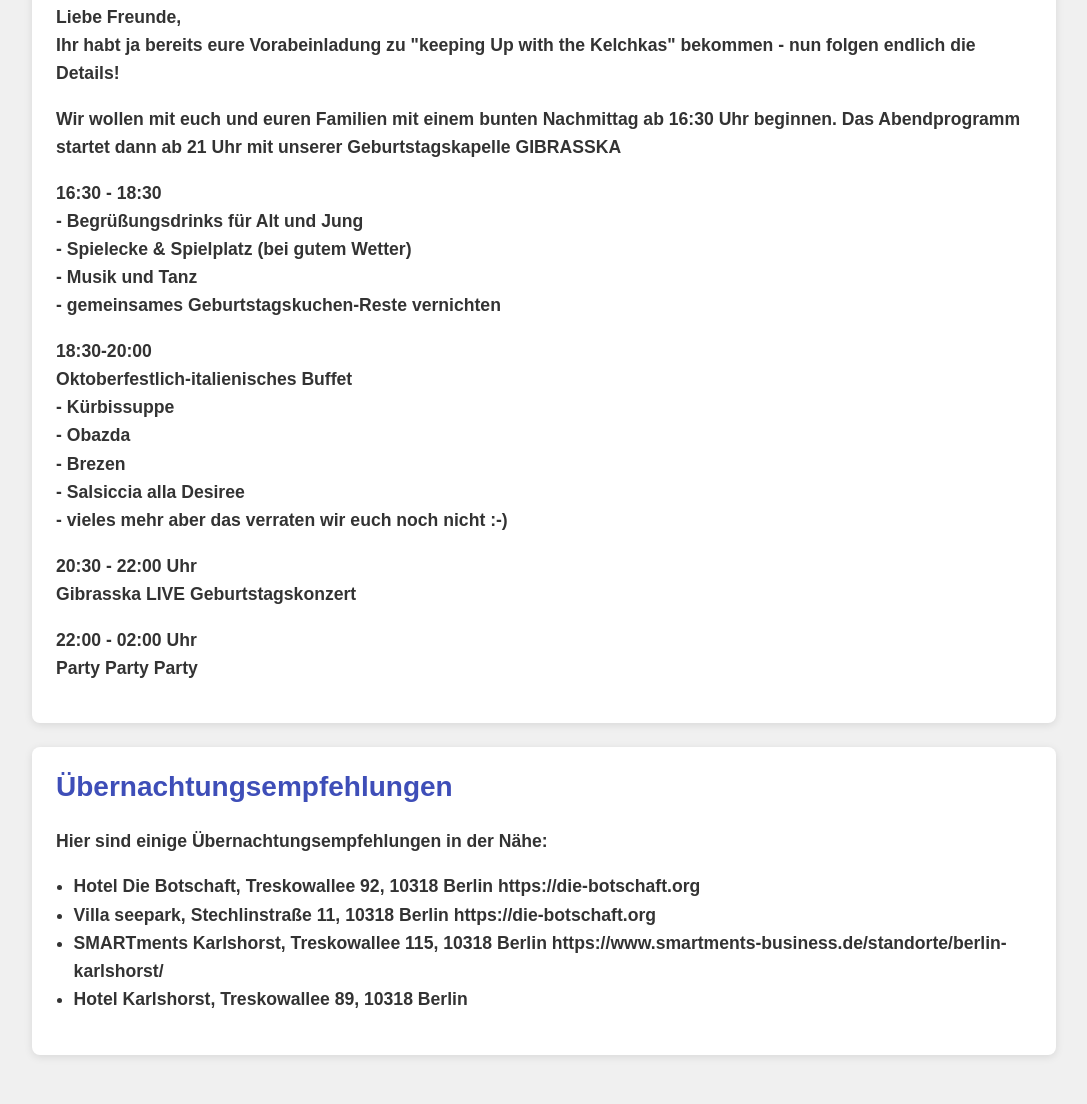
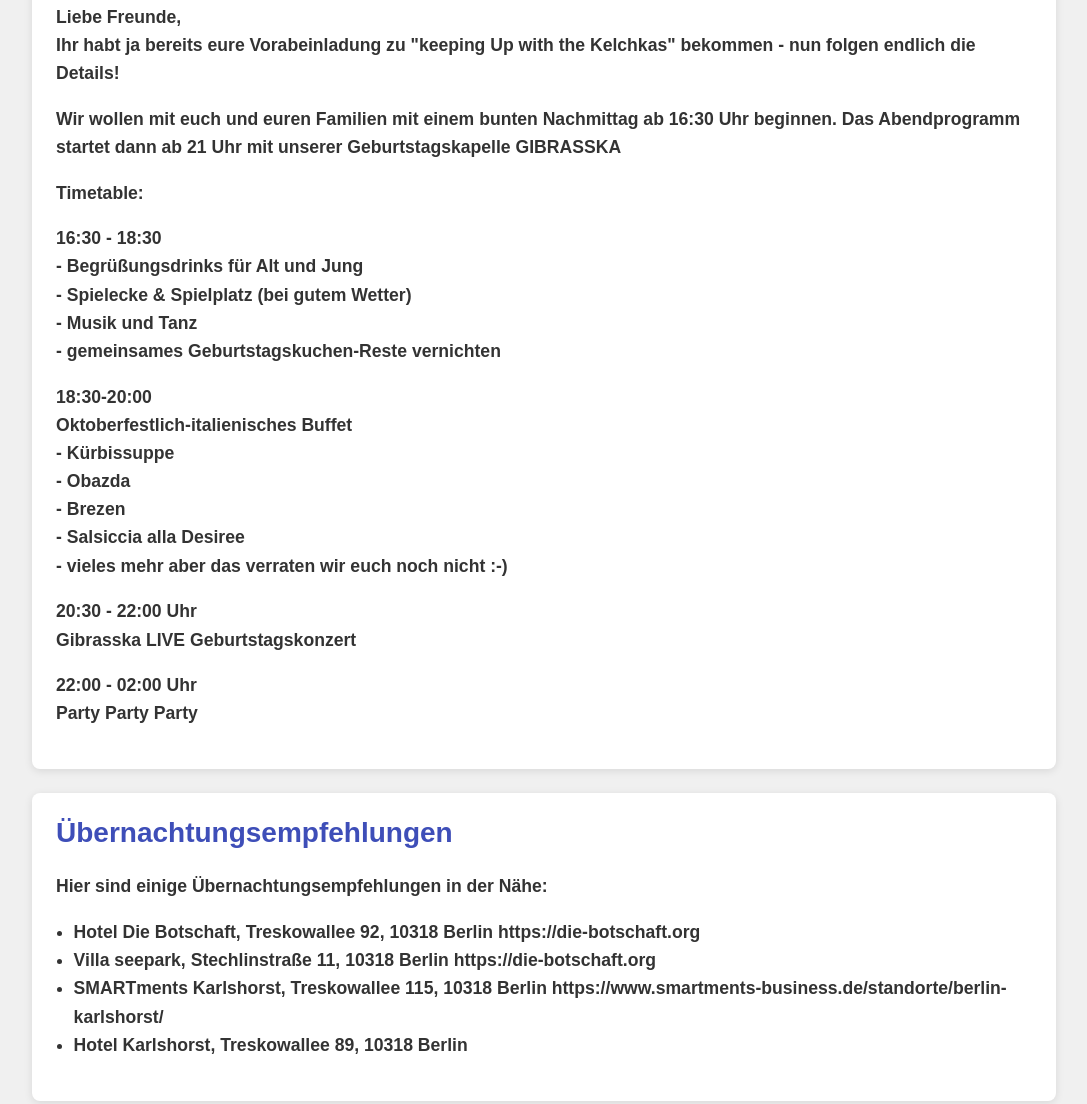
Before and after one commit to Kelzo84/40JahreKelchi, a plain HTML site: page index.html in a window 1280 px wide. Shown: the part 1135-2239 px from the top of the page, without its empty margins (96-1183 px from the left). Drawn offline with Linux system fonts and the light colour scheme.

Commit message:
Update index.html

```diff
--- a/index.html
+++ b/index.html
@@ -1,3 +1,4 @@
+
 <!DOCTYPE html>
 <html lang="de">
 <head>
@@ -88,7 +89,8 @@
             <h2>Es darf gefeiert werden!</h2>
             <p><strong>Liebe Freunde,<strong><br>
             <strong>Ihr habt ja bereits eure Vorabeinladung zu "keeping Up with the Kelchkas" bekommen - nun folgen endlich die Details!<strong></p>
-            <p><strong>Wir wollen mit euch und euren Familien mit einem bunten Nachmittag ab 16:30 Uhr beginnen. Das Abendprogramm startet dann ab 21 Uhr mit unserer Geburtstagskapelle GIBRASSKA<strong></p>
+            <p><strong>Wir wollen mit euch und euren Familien mit einem bunten Nachmittag ab 16:30 Uhr beginnen. Das Abendprogramm startet dann ab 21 Uhr mit unserer Geburtstagskapelle GIBRASSKA<strong><br>
+            <p><strong>Timetable:<strong><p>
             <p><strong>16:30 - 18:30</strong><br>
             - Begrüßungsdrinks für Alt und Jung<br>
             - Spielecke & Spielplatz (bei gutem Wetter)<br>
```
